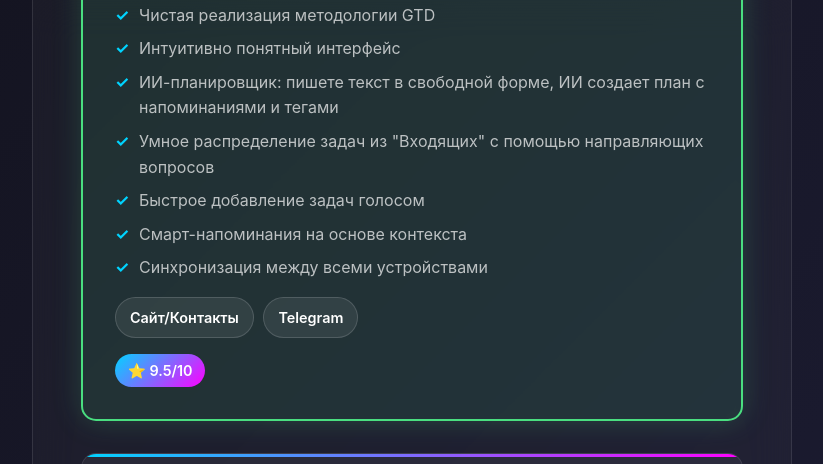
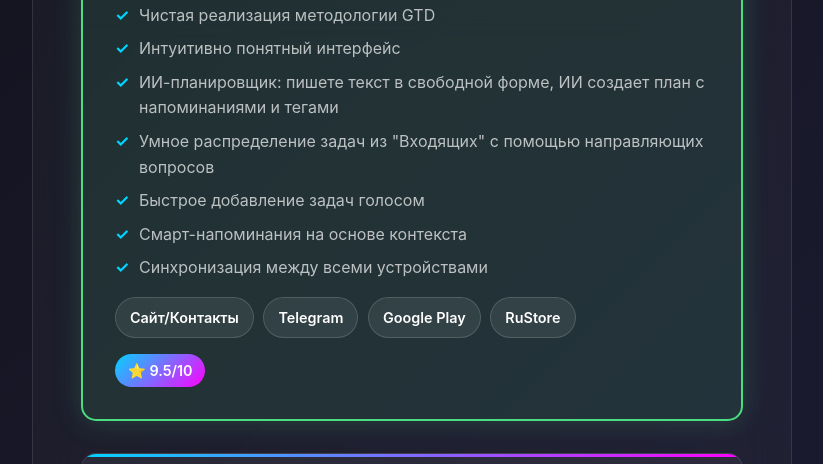
Before and after one commit to 1jony128/mobile-dev-pro, a plain HTML site: page blog_todo_apps.html in a window 1280 px wide. Shown: the part 2173-2637 px from the top of the page, without its empty margins (228-1051 px from the left). Drawn offline with Linux system fonts and the light colour scheme.

Commit message:
feat(blog): add Google Play and RuStore links for TodoGTD

```diff
--- a/blog_todo_apps.html
+++ b/blog_todo_apps.html
@@ -606,6 +606,8 @@
                             <div class="app-links">
                                 <a class="link-btn" href="/index.html#contact">Сайт/Контакты</a>
                                 <a class="link-btn" href="https://t.me/evgeny_todogtd" target="_blank" rel="noopener">Telegram</a>
+                                <a class="link-btn" href="https://play.google.com/store/apps/details?id=com.evgeny.todogtd" target="_blank" rel="noopener">Google Play</a>
+                                <a class="link-btn" href="https://www.rustore.ru/catalog/app/com.evgeny.todogtd" target="_blank" rel="noopener">RuStore</a>
                             </div>
                             <div class="app-rating">⭐ 9.5/10</div>
                         </div>
```
